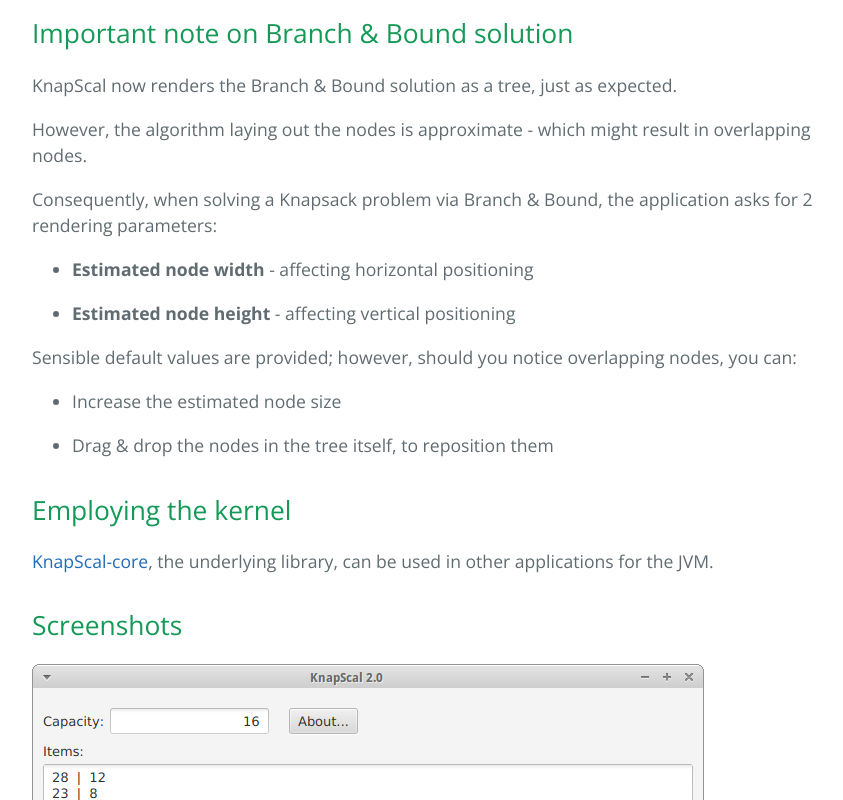
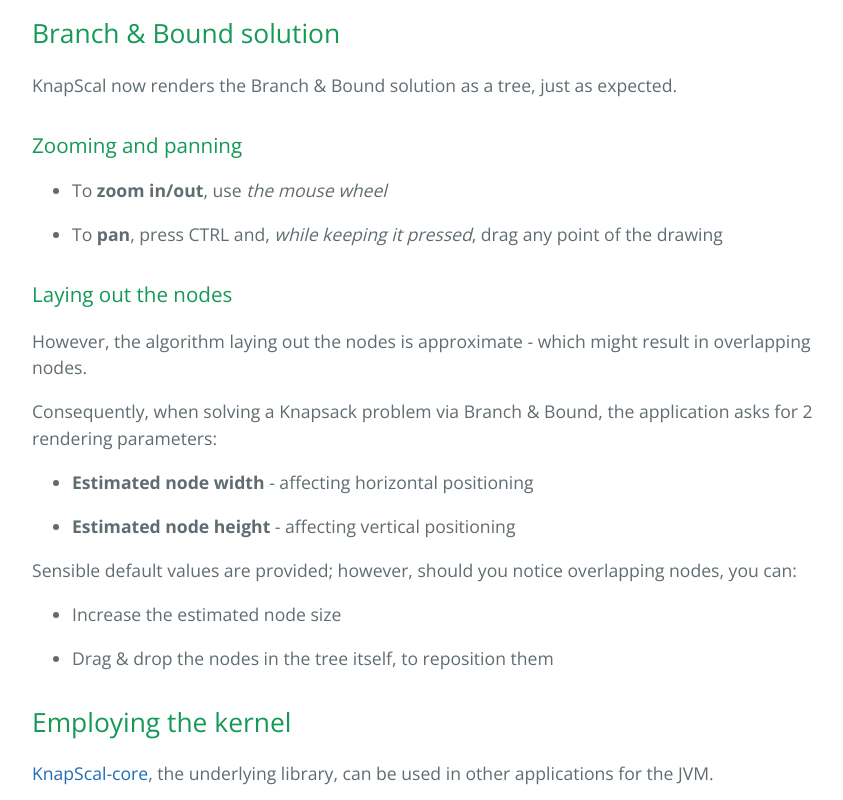
Before and after one commit to giancosta86/KnapScal, a plain HTML site: page index.html in a window 1280 px wide. Shown: the part 1880-2680 px from the top of the page, without its empty margins (192-1035 px from the left). Drawn offline with nearby package versions, Linux system fonts and the light colour scheme.

Commit message:
Update the web page

```diff
--- a/index.html
+++ b/index.html
@@ -88,9 +88,28 @@
     <p>Otherwise, to start the application: 1. Download and decompress the binary zip archive 2. Run the file <em>bin/KnapScal</em> (on UNIX) or <em>bin/KnapScal.bat</em> (on Windows)</p>
 
     <h2>
-<a id="important-note-on-branch--bound-solution" class="anchor" href="#important-note-on-branch--bound-solution" aria-hidden="true"><span aria-hidden="true" class="octicon octicon-link"></span></a>Important note on Branch &amp; Bound solution</h2>
+<a id="branch-bound-solution" class="anchor" href="branch-bound-solution" aria-hidden="true"><span aria-hidden="true" class="octicon octicon-link"></span></a>Branch &amp; Bound solution</h2>
 
     <p>KnapScal now renders the Branch &amp; Bound solution as a tree, just as expected.</p>
+
+    <h3>Zooming and panning</h3>
+
+    <ul>
+      <li>
+        <p>
+          To <b>zoom in/out</b>, use <em>the mouse wheel</em>
+        </p>
+      </li>
+
+      <li>
+        <p>
+          To <b>pan</b>, press </em>CTRL</em> and, <em>while keeping it pressed</em>, drag any point of the drawing
+        </p>
+      </li>
+    </ul>
+
+
+    <h3>Laying out the nodes</h3>
 
     <p>However, the algorithm laying out the nodes is approximate - which might result in overlapping nodes.</p>
 
@@ -145,6 +164,11 @@
       <li>
         <p><a href="http://www.or.deis.unibo.it/staff_pages/martello/Slides_LM_new.html">Professor Silvano Martello - Didactic slides</a></p>
       </li>
+      <li>
+        <p>
+          <a href="http://www.or.deis.unibo.it/knapsack.html">Knapsack Problems</a> - complete book, free to download! ^__^
+        </p>
+      </li>
     </ul>
 
     <footer class="site-footer">
```
